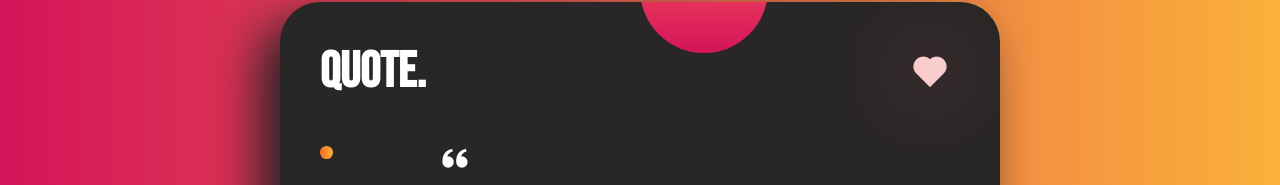
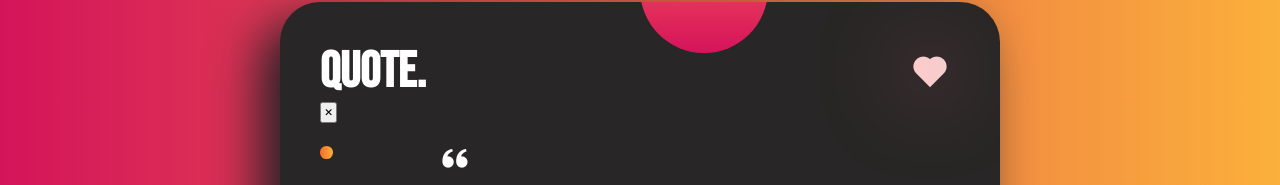
Before and after one commit to aishwinj04/Quotes-Web-App, a React (Vite) app in the folder quotes-app/: page / in a window 1280 px wide. Shown: the part 158-343 px from the top of the page. Built offline with nearby package versions, Linux system fonts and the light colour scheme; a web font is replaced by a local one.

Commit message:
Update QuotesApp.jsx
favourites page jsx

```diff
--- a/quotes-app/src/Components/QuotesApp.jsx
+++ b/quotes-app/src/Components/QuotesApp.jsx
@@ -7,12 +7,12 @@ const QuotesApp = () => {
     })
 
     const fetchNewQuote = async () => {
-        const url = "https://go-quote.azurewebsites.net/docs/#/default/get_random_quote" /* keyless api */
+        const url = "https://go-quote.azurewebsites.net/" /* keyless api */
         const response = await fetch(url)
         const data = await response.json()
         console.log(data)
         setQuote({
-            text:data.text,
+            text: data.text,
             author: data.author
         })
     }
@@ -20,7 +20,7 @@ const QuotesApp = () => {
     <div className="container">
         <div className="quote-container">
             <h1 className="app-heading">Quote.</h1>
-            <i className="bx bxs-heart fav-icon"></i>
+            <i className="bx bxs-heart bx-tada-hover fav-icon"></i>
             <div className="quote">
                 <i className="bx bxs-quote-alt-left left-quote"></i>
                 <p className="quote-text">{quote.text}</p>
@@ -36,9 +36,19 @@ const QuotesApp = () => {
             <div className="buttons">
                 <button className="btn btn-new" onClick={fetchNewQuote}>New Quote</button>
                 <button className="btn btn-fav">Favourite</button>
+            </div>
 
+            <div className="favorites">
+                <button className="btn-close">
+                    <i className="bx bx-x"></i>
+                </button>
+                <div className="fav-quote">
+                    <div className="fav-quote-delete">
+                        <i className="bx bx-x-cirlce"></i>
+                    </div>
+                </div>
+            </div>
 
-            </div>
         </div>
     </div>
   )
```
